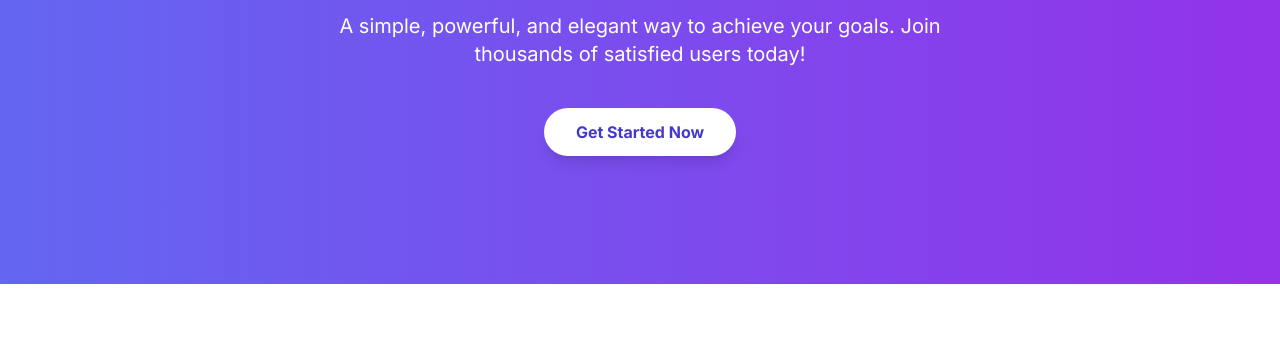
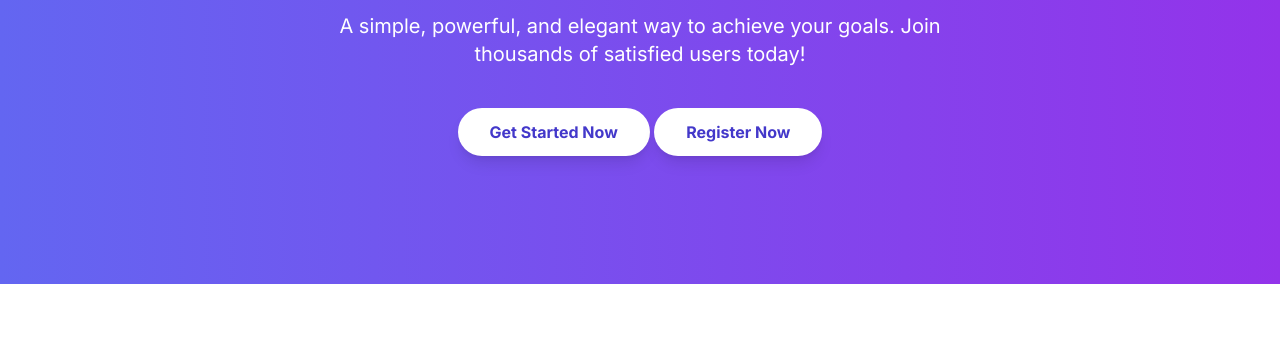
Before and after one commit to anandtanish/gabatch2, a plain HTML site: page index.html in a window 1280 px wide. Shown: the part 304-660 px from the top of the page. Drawn offline with nearby package versions, Linux system fonts and the light colour scheme.

Commit message:
Update index.html

```diff
--- a/index.html
+++ b/index.html
@@ -53,6 +53,9 @@ height="0" width="0" style="display:none;visibility:hidden"></iframe></noscript>
             </p>
             <button class="bg-white text-indigo-700 font-bold py-3 px-8 rounded-full shadow-lg hover:bg-gray-100 transform hover:scale-105 transition duration-300 ease-in-out">
                 Get Started Now
+            </button>
+           <button class="bg-white text-indigo-700 font-bold py-3 px-8 rounded-full shadow-lg hover:bg-gray-100 transform hover:scale-105 transition duration-300 ease-in-out">
+                Register Now
             </button>
         </div>
     </section>
```
